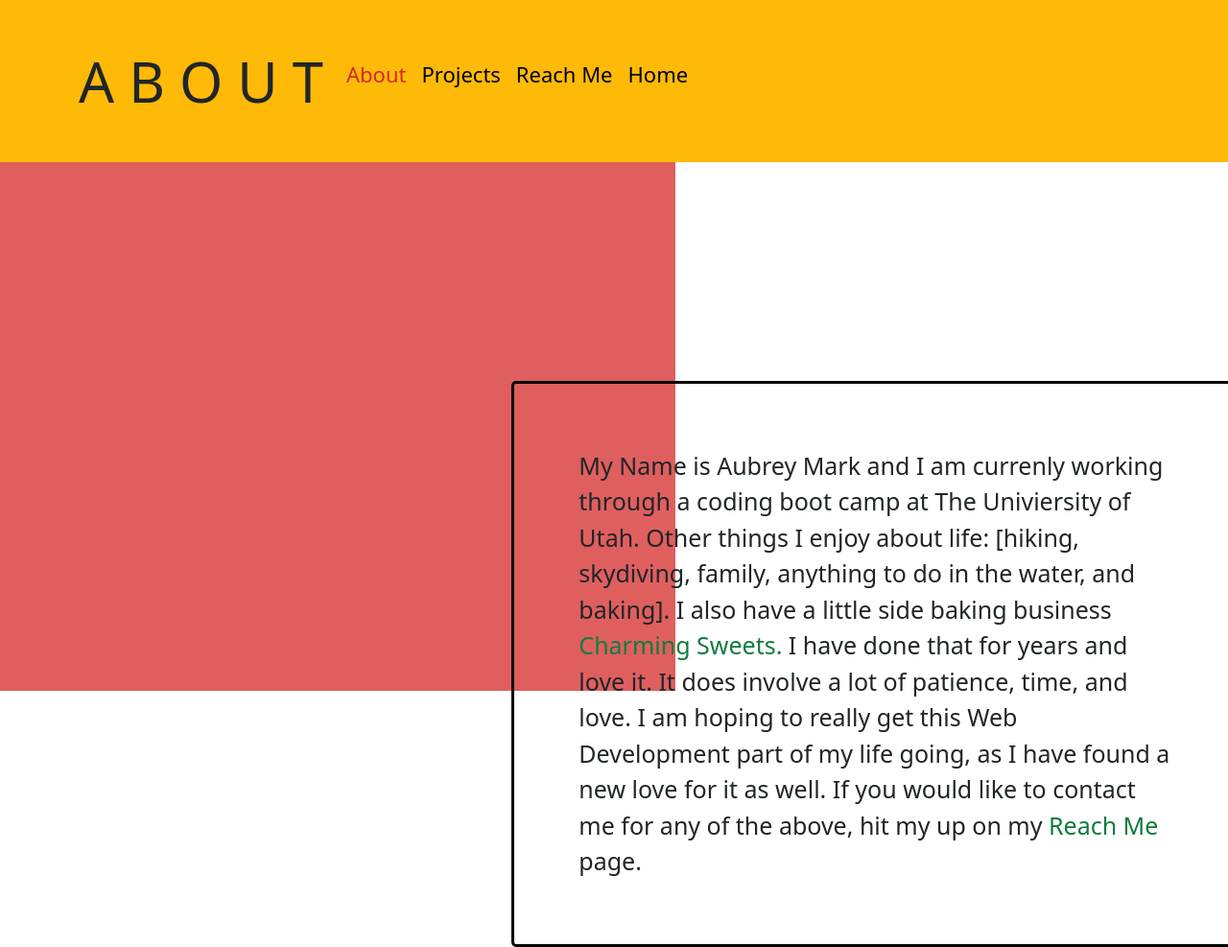
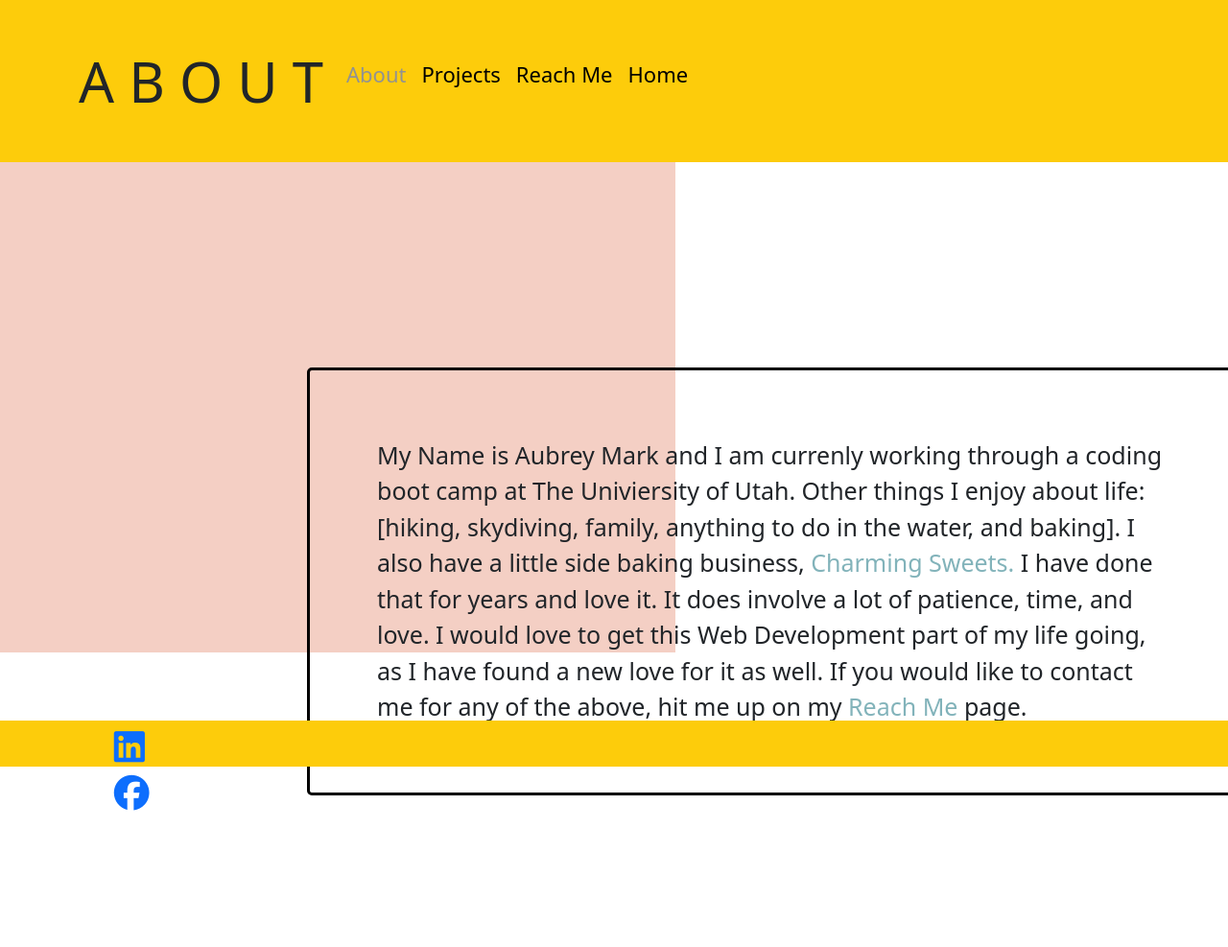
Before and after one commit to Aubsma/Portfolio, a plain HTML site: page about.html in a window 1280 px wide. Shown: the whole page at 96% size. After the commit the page ends 829 px from the top, so only its background shows below. Drawn offline with nearby package versions, Linux system fonts and the light colour scheme.

Commit message:
changed colors-fixed about page-added footer

```diff
--- a/about.html
+++ b/about.html
@@ -5,6 +5,7 @@
     <meta http-equiv="X-UA-Compatible" content="IE=edge">
     <meta name="viewport" content="width=device-width, initial-scale=1.0">
     <title>About</title>
+    <script src="https://kit.fontawesome.com/0bf24acb61.js" crossorigin="anonymous"></script>
     <link rel="stylesheet" href="styletwo.css">
     <link href="https://cdn.jsdelivr.net/npm/bootstrap@5.0.0-beta2/dist/css/bootstrap.min.css" rel="stylesheet" integrity="sha384-BmbxuPwQa2lc/FVzBcNJ7UAyJxM6wuqIj61tLrc4wSX0szH/Ev+nYRRuWlolflfl" crossorigin="anonymous">
 
@@ -29,13 +30,27 @@
         </div>
     </nav>
 
-    <div class="row offset-5" id="aboutme">
-        <div class="container" style="border: 3px solid black; padding: 67px; margin-top: 30%; margin-right: 10%;">
-            My Name is Aubrey Mark and I am currenly working through a coding boot camp at The Univiersity of Utah. Other things I enjoy about life: [hiking, skydiving, family, anything to do in the water, and baking]. I also have a little side baking business <a id="CS" href='https://www.facebook.com/charmingsweetsslc' target="_blank">Charming Sweets.</a> I have done that for years and love it. It does involve a lot of patience, time, and love. I am hoping to really get this Web Development part of my life going, as I have found a new love for it as well. If you would like to contact me for any of the above, hit my up on my <a id="RM" href="reachme.html">Reach Me</a> page.
+    <div class="row offset-3" id="aboutme">
+        <div class="container" style="border: 3px solid black; padding: 70px; margin-top: 22%;">
+            My Name is Aubrey Mark and I am currenly working through a coding boot camp at The Univiersity of Utah. Other things I enjoy about life: [hiking, skydiving, family, anything to do in the water, and baking]. I also have a little side baking business, <a id="CS" href='https://www.facebook.com/charmingsweetsslc' target="_blank">Charming Sweets.</a> I have done that for years and love it. It does involve a lot of patience, time, and love. I would love to get this Web Development part of my life going, as I have found a new love for it as well. If you would like to contact me for any of the above, hit me up on my <a id="RM" href="reachme.html">Reach Me</a> page.
         </div>
 
 
     </div>
+
+
+    <footer>
+        <div class="row offset-1">
+            <div class="column">
+            <a href="https://www.linkedin.com/in/aubrey-mark-322a799/" target="_blank"><i class="fab fa-linkedin" style="margin-top:.8%; font-size: 230%;" ></i></a>
+            </div>
+
+            <div class="column">
+                <a href="https://www.facebook.com/Aubrey.Marcovecchio"><i class="fab fa-facebook" style="margin-top: .8%; font-size: 230%;"></i></a>
+            </div>
+        </div>
+
+    </footer>
 
 
 
--- a/styletwo.css
+++ b/styletwo.css
@@ -4,7 +4,7 @@ body{
 }
 
 #bg-left {
-    background-color: rgb(255,186,8);
+    background-color: rgb(253,204,11);
     position: fixed;
     top: 0;
     bottom: 0;
@@ -24,12 +24,12 @@ body{
 }
 
 #about {
-    background:rgb(255,186,8) ;
+    background:rgb(253,204,11);
     padding: 40px;
 }
 
 .navbar {
-    background:rgb(255,186,8) !important;
+    background: rgb(253,204,11)!important;
     padding: 16px !important;
 }
 .navbar-brand {
@@ -40,15 +40,24 @@ body{
     color: black !important;
     padding-bottom: 23px !important;
 }
+footer{
+    background: rgb(253,204,11);
+    /* padding: 5%; */
+    position: fixed;
+    width: 100%;
+    height: 6%;
+    bottom: .1%;
+}
+
 .active {
-    color: rgb(214,40,40) !important;
+    color: rgb(146, 146, 145) !important;
 }
 
 #about {
-    background-color: rgb(223, 95, 95);
+    background-color: rgb(244,207,196);
     position: fixed;
     top: 20%;
-    bottom: 10%;
+    bottom: 15%;
     left: 0;
     right: 45%;
     z-index: -1;
@@ -60,12 +69,12 @@ body{
 }
 
 #CS{
-    color: rgb(15, 124, 62);
+    color: rgb(130,179,186);
     text-decoration: none;
 }
 
 #RM{
-    color: rgb(15, 124, 62);
+    color: rgb(130,179,186);
     text-decoration: none;
 }
 
```
